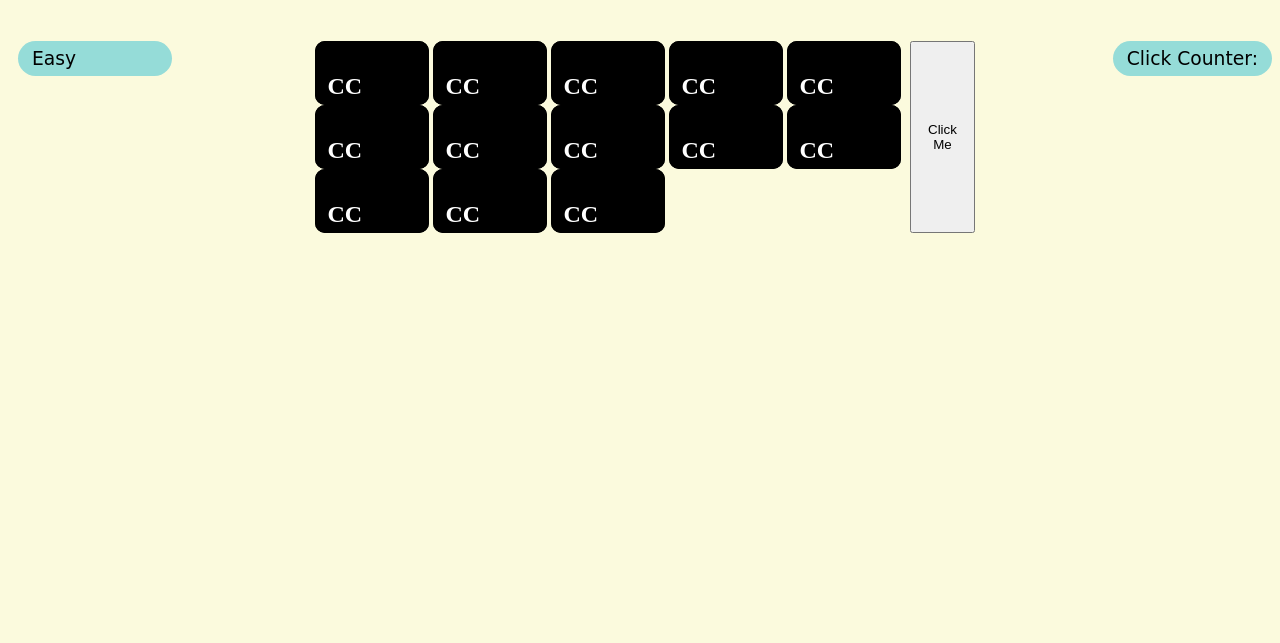
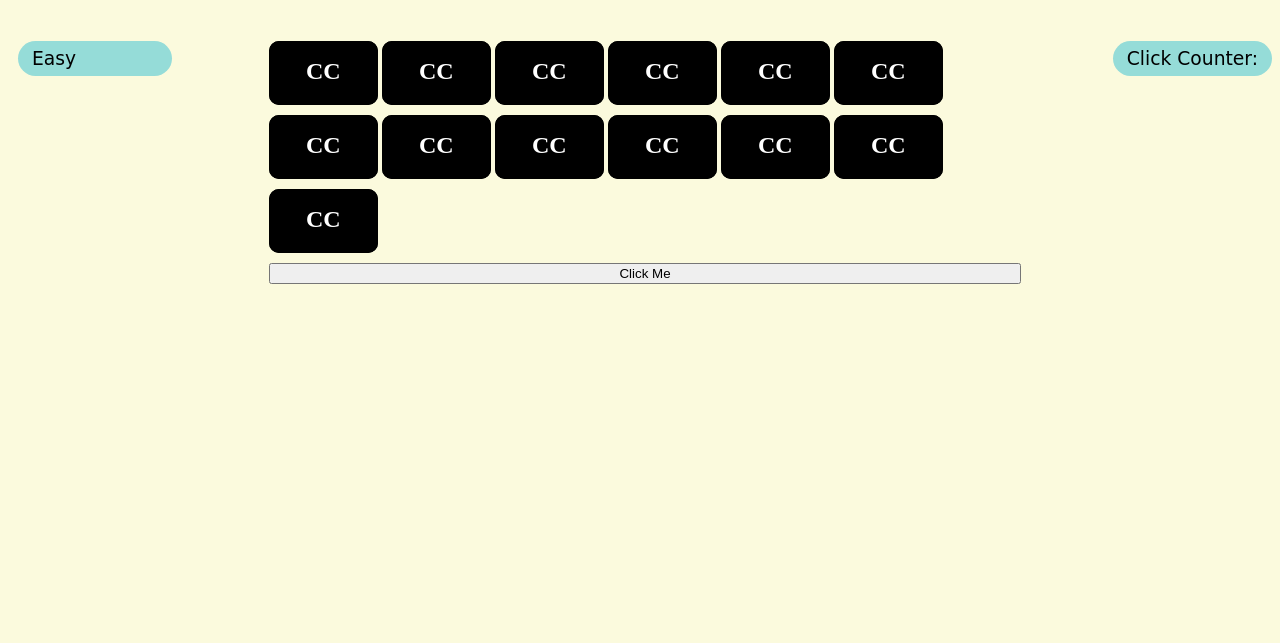
Before and after one commit to Code-Institute-Submissions/Milestone-project-two-9, a plain HTML site: page easy.html in a window 1280 px wide. Shown: the part 99-742 px from the top of the page. Drawn offline with Linux system fonts and the light colour scheme; a web font is replaced by a local one.

Commit message:
Increased card section width. Moved click me button to bottom of card section

```diff
--- a/assets/css/style.css
+++ b/assets/css/style.css
@@ -125,7 +125,7 @@ footer{
 .game-side{
     position: relative;
     float: left;
-    width: 25%;
+    width: 20%;
     margin-left: 10px;
 }
 
@@ -144,18 +144,20 @@ footer{
 
 /*--CARD SECTION--*/
 .card-section{
-    width:50%;
+    width:60%;
 }
 
 .card-grid{
     display:inline-grid;
-    grid-template-columns: 4fr;
+    grid-template-columns: 3fr;
+    margin-bottom: 10px;
+    align-self: center;
 }
 
 .card-front{
     display: flex;
     height: 40px;
-    width: 90px;
+    width: 85px;
     background-color: #8282ff;
     padding: 10px;
     border-radius: 10px;
@@ -186,8 +188,8 @@ footer{
 
 .card-back{
     height: 40px;
-    width: 90px;
-    padding: 10px;
+    width: 85px;
+    padding: 15px 10px 5px;
     border: 2px solid #000000;
     border-radius: 10px;
     background-color: #000000;
@@ -195,14 +197,21 @@ footer{
     grid-row: 1 / span 1;
     align-self: center;
     justify-self: center;
+    text-align: center;
 }
 
 .card-back-text{
     color: #ffffff;
+    margin: 0 0;
+}
+
+.card-grid-button{
+    display:grid;
+
 }
 /*--RIGHT-HAND SIDE--*/
 .click-box{
-    width: 25%;
+    width: 20%;
 }
 
 .click-counter{
--- a/easy.html
+++ b/easy.html
@@ -39,7 +39,7 @@
                     <h2 class="card-back-text">CC</h2>
                 </div>
             </div>
-            <div class="card-grid"> <!--NO.1-->
+            <div class="card-grid"> <!--NO.2-->
                 <div class="card-front">
                     <div class="card-number">
                         <h2 class="number-text"></h2>
@@ -51,7 +51,7 @@
                     <h2 class="card-back-text">CC</h2>
                 </div>
             </div>
-            <div class="card-grid"> <!--NO.1-->
+            <div class="card-grid"> <!--NO.3-->
                 <div class="card-front">
                     <div class="card-number">
                         <h2 class="number-text"></h2>
@@ -63,7 +63,7 @@
                     <h2 class="card-back-text">CC</h2>
                 </div>
             </div>
-            <div class="card-grid"> <!--NO.1-->
+            <div class="card-grid"> <!--NO.4-->
                 <div class="card-front">
                     <div class="card-number">
                         <h2 class="number-text"></h2>
@@ -75,7 +75,7 @@
                     <h2 class="card-back-text">CC</h2>
                 </div>
             </div>
-            <div class="card-grid"> <!--NO.1-->
+            <div class="card-grid"> <!--NO.5-->
                 <div class="card-front">
                     <div class="card-number">
                         <h2 class="number-text"></h2>
@@ -87,7 +87,7 @@
                     <h2 class="card-back-text">CC</h2>
                 </div>
             </div>
-            <div class="card-grid"> <!--NO.1-->
+            <div class="card-grid"> <!--NO.6-->
                 <div class="card-front">
                     <div class="card-number">
                         <h2 class="number-text"></h2>
@@ -99,7 +99,7 @@
                     <h2 class="card-back-text">CC</h2>
                 </div>
             </div>
-            <div class="card-grid"> <!--NO.1-->
+            <div class="card-grid"> <!--NO.7-->
                 <div class="card-front">
                     <div class="card-number">
                         <h2 class="number-text"></h2>
@@ -111,7 +111,7 @@
                     <h2 class="card-back-text">CC</h2>
                 </div>
             </div>
-            <div class="card-grid"> <!--NO.1-->
+            <div class="card-grid"> <!--NO.8-->
                 <div class="card-front">
                     <div class="card-number">
                         <h2 class="number-text"></h2>
@@ -123,7 +123,7 @@
                     <h2 class="card-back-text">CC</h2>
                 </div>
             </div>
-            <div class="card-grid"> <!--NO.1-->
+            <div class="card-grid"> <!--NO.9-->
                 <div class="card-front">
                     <div class="card-number">
                         <h2 class="number-text"></h2>
@@ -135,7 +135,7 @@
                     <h2 class="card-back-text">CC</h2>
                 </div>
             </div>
-            <div class="card-grid"> <!--NO.1-->
+            <div class="card-grid"> <!--NO.10-->
                 <div class="card-front">
                     <div class="card-number">
                         <h2 class="number-text"></h2>
@@ -147,7 +147,7 @@
                     <h2 class="card-back-text">CC</h2>
                 </div>
             </div>
-            <div class="card-grid"> <!--NO.1-->
+            <div class="card-grid"> <!--NO.11-->
                 <div class="card-front">
                     <div class="card-number">
                         <h2 class="number-text"></h2>
@@ -159,7 +159,7 @@
                     <h2 class="card-back-text">CC</h2>
                 </div>
             </div>
-            <div class="card-grid"> <!--NO.1-->
+            <div class="card-grid"> <!--NO.12-->
                 <div class="card-front">
                     <div class="card-number">
                         <h2 class="number-text"></h2>
@@ -171,7 +171,7 @@
                     <h2 class="card-back-text">CC</h2>
                 </div>
             </div>
-            <div class="card-grid"> <!--NO.1-->
+            <div class="card-grid"> <!--NO.13-->
                 <div class="card-front">
                     <div class="card-number">
                         <h2 class="number-text"></h2>
@@ -183,11 +183,14 @@
                     <h2 class="card-back-text">CC</h2>
                 </div>
             </div>
+            <div  class="card-grid-button">
+            <button type="button" onclick="cards()">Click Me</button>
+            </div>
         </div>
 
         <!--END OF CARD SECTION-->
 
-        <button type="button" onclick="cards()">Click Me</button>
+
         <div class="click-box">
             <div class="click-counter">
                 <h3 class="click-counter-text">Click Counter:</h3>
```
